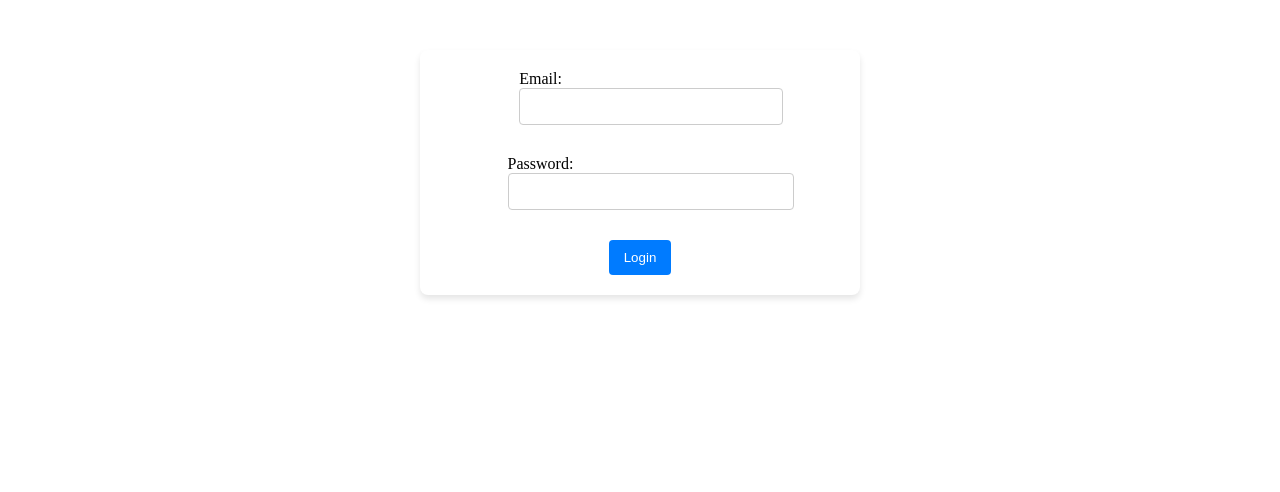
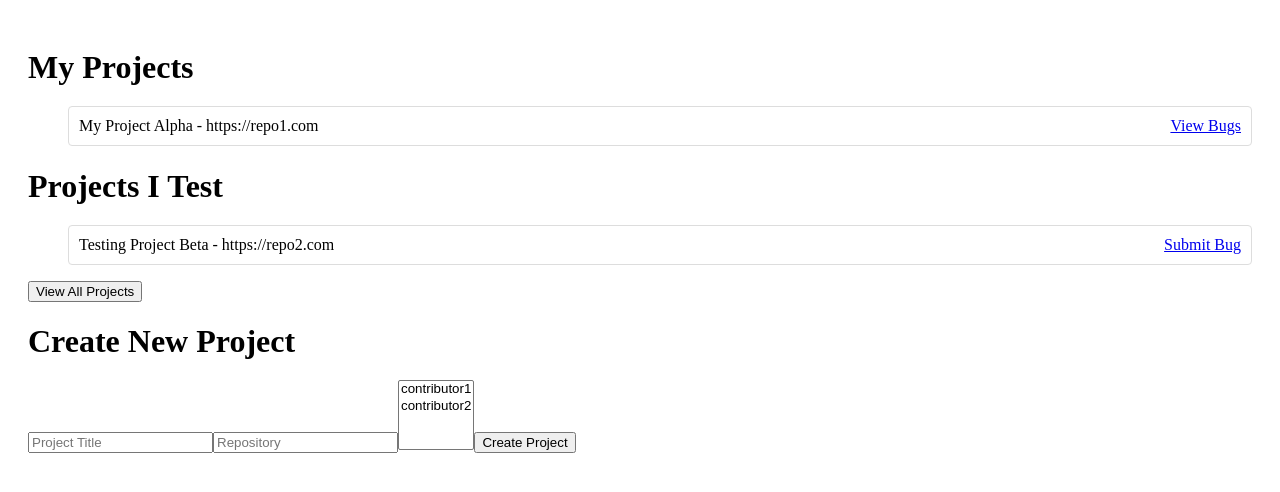
Before and after one commit to Praz-Nerd/Web-application-for-bug-tracking, a React (Create React App) app in the folder bug-tracker-frontend/: page /projects in a window 1280 px wide. Before the commit this address led to /login. Shown: the top 492 px of the page. Built offline with nearby package versions, Linux system fonts and the light colour scheme; sample sign-in values are in the browser's storage; the HTML template or start-up script is replaced by a standard one.

Commit message:
updated the frontend with sample data to test functionality

```diff
--- a/bug-tracker-frontend/src/App.js
+++ b/bug-tracker-frontend/src/App.js
@@ -4,6 +4,7 @@ import LoginForm from "./components/LoginForm";
 import ProjectDashboard from "./components/ProjectDashboard";
 import BugList from "./components/BugList";
 import BugForm from "./components/BugForm";
+import AllProjects from "./components/AllProjects";
 import ProtectedRoute from "./components/ProtectedRoute";
 import AuthProvider from "./context/AuthProvider";
 import "./styles/App.css";
@@ -19,6 +20,14 @@ function App() {
           element={
             <ProtectedRoute>
               <ProjectDashboard />
+            </ProtectedRoute>
+          }
+        />
+        <Route
+          path="/projects/all"
+          element={
+            <ProtectedRoute>
+              <AllProjects />
             </ProtectedRoute>
           }
         />
--- /dev/null
+++ b/bug-tracker-frontend/src/components/AllProjects.js
@@ -0,0 +1,29 @@
+import React, { useState, useEffect } from "react";
+import "../styles/AllProjects.css";
+
+const AllProjects = () => {
+  const [projects, setProjects] = useState([
+    { id: 1, title: "Project Alpha", repository: "https://repo1.com" },
+    { id: 2, title: "Project Beta", repository: "https://repo2.com" },
+  ]);
+
+  const becomeTester = (projectId) => {
+    alert(`You are now a tester for project ${projectId}`);
+  };
+
+  return (
+    <div className="all-projects">
+      <h1>All Projects</h1>
+      <ul>
+        {projects.map((project) => (
+          <li key={project.id}>
+            {project.title} - {project.repository}
+            <button onClick={() => becomeTester(project.id)}>Become Tester</button>
+          </li>
+        ))}
+      </ul>
+    </div>
+  );
+};
+
+export default AllProjects;
--- a/bug-tracker-frontend/src/components/BugForm.js
+++ b/bug-tracker-frontend/src/components/BugForm.js
@@ -2,46 +2,38 @@ import React, { useState } from "react";
 import "../styles/BugForm.css";
 
 const BugForm = () => {
-  const [severity, setSeverity] = useState("");
   const [description, setDescription] = useState("");
-  const [commitLink, setCommitLink] = useState("");
+  const [severity, setSeverity] = useState("Low");
 
-  const handleSubmit = (e) => {
-    e.preventDefault();
-    console.log({ severity, description, commitLink });
+  const submitBug = () => {
+    alert("Bug submitted successfully.");
   };
 
   return (
-    <form className="bug-form" onSubmit={handleSubmit}>
-      <label>
-        Severity:
+    <div className="bug-form">
+      <h1>Submit a Bug</h1>
+      <form
+        onSubmit={(e) => {
+          e.preventDefault();
+          submitBug();
+        }}
+      >
+        <textarea
+          placeholder="Description"
+          value={description}
+          onChange={(e) => setDescription(e.target.value)}
+        ></textarea>
         <select
           value={severity}
           onChange={(e) => setSeverity(e.target.value)}
         >
-          <option value="">Select Severity</option>
           <option value="Low">Low</option>
           <option value="Medium">Medium</option>
           <option value="High">High</option>
         </select>
-      </label>
-      <label>
-        Description:
-        <textarea
-          value={description}
-          onChange={(e) => setDescription(e.target.value)}
-        />
-      </label>
-      <label>
-        Commit Link:
-        <input
-          type="url"
-          value={commitLink}
-          onChange={(e) => setCommitLink(e.target.value)}
-        />
-      </label>
-      <button type="submit">Submit Bug</button>
-    </form>
+        <button type="submit">Submit</button>
+      </form>
+    </div>
   );
 };
 
--- a/bug-tracker-frontend/src/components/BugList.js
+++ b/bug-tracker-frontend/src/components/BugList.js
@@ -1,12 +1,29 @@
-import React from "react";
-import { Link } from "react-router-dom";
+import React, { useState } from "react";
 import "../styles/BugList.css";
 
 const BugList = () => {
+  const [bugs, setBugs] = useState([
+    { id: 1, description: "Bug 1", severity: "High", resolved: false },
+    { id: 2, description: "Bug 2", severity: "Low", resolved: true },
+  ]);
+
+  const resolveBug = (bugId) => {
+    alert(`Bug ${bugId} resolved.`);
+  };
+
   return (
     <div className="bug-list">
-      <h1>Bug List</h1>
-      <Link to="/projects/1/bugs/new">Add New Bug</Link>
+      <h1>Bugs</h1>
+      <ul>
+        {bugs.map((bug) => (
+          <li key={bug.id}>
+            {bug.description} - {bug.severity} - {bug.resolved ? "Resolved" : "Open"}
+            {!bug.resolved && (
+              <button onClick={() => resolveBug(bug.id)}>Resolve</button>
+            )}
+          </li>
+        ))}
+      </ul>
     </div>
   );
 };
--- a/bug-tracker-frontend/src/components/ProjectDashboard.js
+++ b/bug-tracker-frontend/src/components/ProjectDashboard.js
@@ -1,12 +1,90 @@
-import React from "react";
+import React, { useState, useEffect } from "react";
 import { Link } from "react-router-dom";
 import "../styles/ProjectDashboard.css";
 
 const ProjectDashboard = () => {
+  const [myProjects, setMyProjects] = useState([
+    { id: 1, title: "My Project Alpha", repository: "https://repo1.com" },
+  ]);
+  const [testerProjects, setTesterProjects] = useState([
+    { id: 2, title: "Testing Project Beta", repository: "https://repo2.com" },
+  ]);
+  const [contributors, setContributors] = useState([
+    { id: 3, username: "contributor1" },
+    { id: 4, username: "contributor2" },
+  ]);
+  const [newProjectTitle, setNewProjectTitle] = useState("");
+  const [repository, setRepository] = useState("");
+  const [selectedContributors, setSelectedContributors] = useState([]);
+
+  const createProject = () => {
+    alert("Project created successfully.");
+  };
+
   return (
     <div className="project-dashboard">
-      <h1>Project Dashboard</h1>
-      <Link to="/projects/1/bugs">View Bugs for Project 1</Link>
+      <h1>My Projects</h1>
+      <ul>
+        {myProjects.map((project) => (
+          <li key={project.id}>
+            {project.title} - {project.repository}
+            <Link to={`/projects/${project.id}/bugs`}>View Bugs</Link>
+          </li>
+        ))}
+      </ul>
+
+      <h1>Projects I Test</h1>
+      <ul>
+        {testerProjects.map((project) => (
+          <li key={project.id}>
+            {project.title} - {project.repository}
+            <Link to={`/projects/${project.id}/bugs/new`}>Submit Bug</Link>
+          </li>
+        ))}
+      </ul>
+
+      <div className="navigation-buttons">
+        <Link to="/projects/all">
+          <button>View All Projects</button>
+        </Link>
+      </div>
+
+      <h1>Create New Project</h1>
+      <form
+        onSubmit={(e) => {
+          e.preventDefault();
+          createProject();
+        }}
+      >
+        <input
+          type="text"
+          placeholder="Project Title"
+          value={newProjectTitle}
+          onChange={(e) => setNewProjectTitle(e.target.value)}
+        />
+        <input
+          type="text"
+          placeholder="Repository"
+          value={repository}
+          onChange={(e) => setRepository(e.target.value)}
+        />
+        <select
+          multiple
+          value={selectedContributors}
+          onChange={(e) =>
+            setSelectedContributors(
+              Array.from(e.target.selectedOptions, (option) => option.value)
+            )
+          }
+        >
+          {contributors.map((user) => (
+            <option key={user.id} value={user.id}>
+              {user.username}
+            </option>
+          ))}
+        </select>
+        <button type="submit">Create Project</button>
+      </form>
     </div>
   );
 };
--- /dev/null
+++ b/bug-tracker-frontend/src/styles/AllProjects.css
@@ -0,0 +1,36 @@
+.all-projects {
+    padding: 20px;
+  }
+
+  .all-projects ul {
+    margin-top: 20px;
+  }
+
+  .all-projects li {
+    display: flex;
+    justify-content: space-between;
+    align-items: center;
+    background: #fff;
+    padding: 10px;
+    margin-bottom: 10px;
+    border: 1px solid #ddd;
+    border-radius: 4px;
+  }
+
+  .all-projects button {
+    margin: 0;
+  }
+  .all-project button {
+    display: block;
+    margin-top: 20px;
+    padding: 10px 15px;
+    background: #007bff;
+    color: white;
+    border: none;
+    border-radius: 4px;
+    cursor: pointer;
+  }
+
+  .all-project button:hover {
+    background: #0056b3;
+  }
--- a/bug-tracker-frontend/src/styles/App.css
+++ b/bug-tracker-frontend/src/styles/App.css
@@ -1,3 +1,7 @@
 .App {
-    text-align: center;
-  }
+  text-align: center;
+}
+
+h1 {
+  margin-bottom: 20px;
+}
--- a/bug-tracker-frontend/src/styles/BugList.css
+++ b/bug-tracker-frontend/src/styles/BugList.css
@@ -1,13 +1,22 @@
 .bug-list {
-    padding: 20px;
-    text-align: center;
-  }
+  padding: 20px;
+}
 
-  .bug-list a {
-    color: #007bff;
-    text-decoration: none;
-  }
+.bug-list ul {
+  margin-top: 20px;
+}
 
-  .bug-list a:hover {
-    text-decoration: underline;
-  }
+.bug-list li {
+  display: flex;
+  justify-content: space-between;
+  align-items: center;
+  background: #fff;
+  padding: 10px;
+  margin-bottom: 10px;
+  border: 1px solid #ddd;
+  border-radius: 4px;
+}
+
+.bug-list button {
+  margin: 0;
+}
--- a/bug-tracker-frontend/src/styles/ProjectDashboard.css
+++ b/bug-tracker-frontend/src/styles/ProjectDashboard.css
@@ -1,13 +1,26 @@
 .project-dashboard {
-    padding: 20px;
-    text-align: center;
-  }
+  padding: 20px;
+}
 
-  .project-dashboard a {
-    color: #007bff;
-    text-decoration: none;
-  }
+.project-dashboard ul {
+  margin-top: 20px;
+}
 
-  .project-dashboard a:hover {
-    text-decoration: underline;
-  }
+.project-dashboard li {
+  display: flex;
+  justify-content: space-between;
+  align-items: center;
+  background: #fff;
+  padding: 10px;
+  margin-bottom: 10px;
+  border: 1px solid #ddd;
+  border-radius: 4px;
+}
+
+.project-dashboard form {
+  margin-top: 20px;
+}
+
+.project-dashboard form select {
+  height: auto;
+}
--- a/bug-tracker-frontend/src/styles/index.css
+++ b/bug-tracker-frontend/src/styles/index.css
@@ -1,6 +1,42 @@
 body {
-    font-family: Arial, sans-serif;
-    margin: 0;
-    padding: 0;
-    background-color: #f4f4f9;
-  }
+  font-family: Arial, sans-serif;
+  margin: 0;
+  padding: 0;
+  background-color: #f4f4f4;
+}
+
+h1 {
+  color: #333;
+}
+
+button {
+  padding: 10px 15px;
+  margin: 5px;
+  background-color: #007bff;
+  color: white;
+  border: none;
+  border-radius: 4px;
+  cursor: pointer;
+}
+
+button:hover {
+  background-color: #0056b3;
+}
+
+input, textarea, select {
+  padding: 10px;
+  margin: 5px 0;
+  width: 100%;
+  max-width: 400px;
+  box-sizing: border-box;
+}
+
+form {
+  max-width: 400px;
+  margin: 0 auto;
+}
+
+ul {
+  list-style-type: none;
+  padding: 0;
+}
```
Also changed, not shown: bug-tracker-frontend/src/context/AuthProvider.js (+13 -17 lines).
